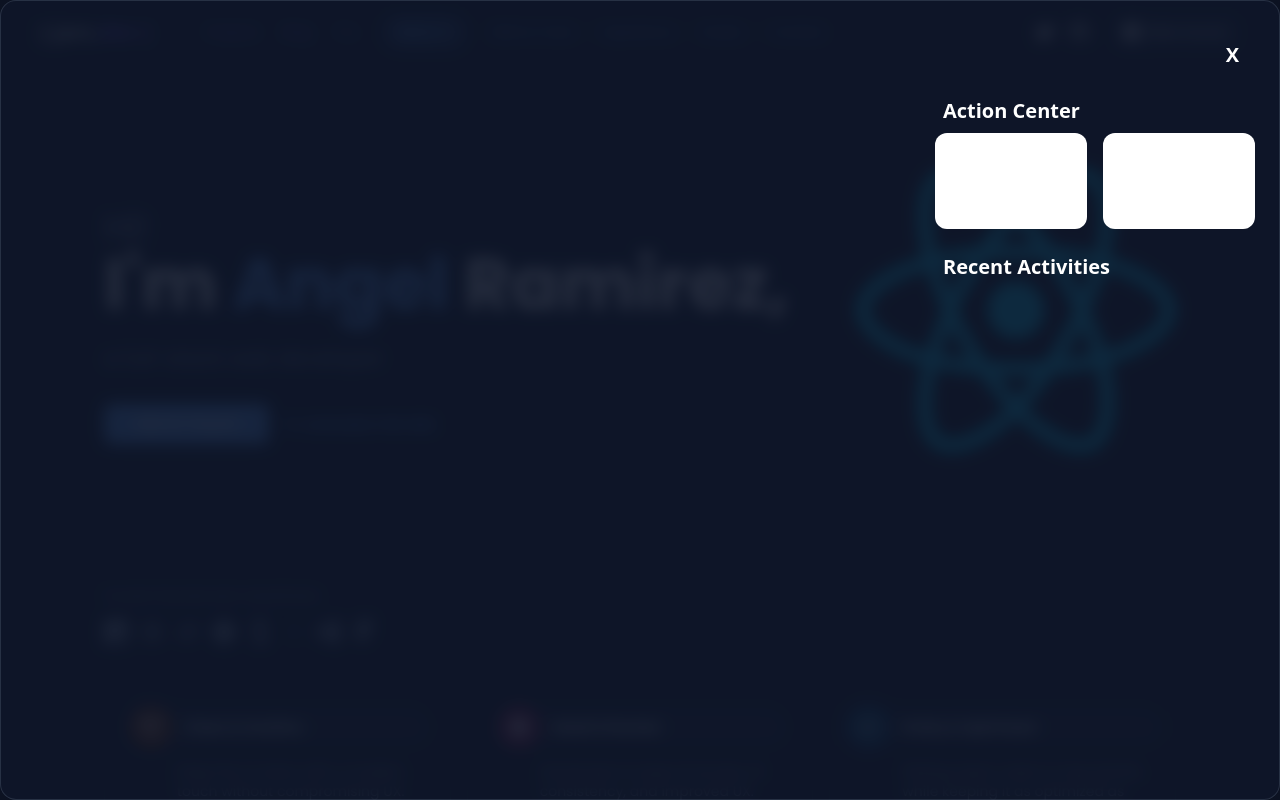
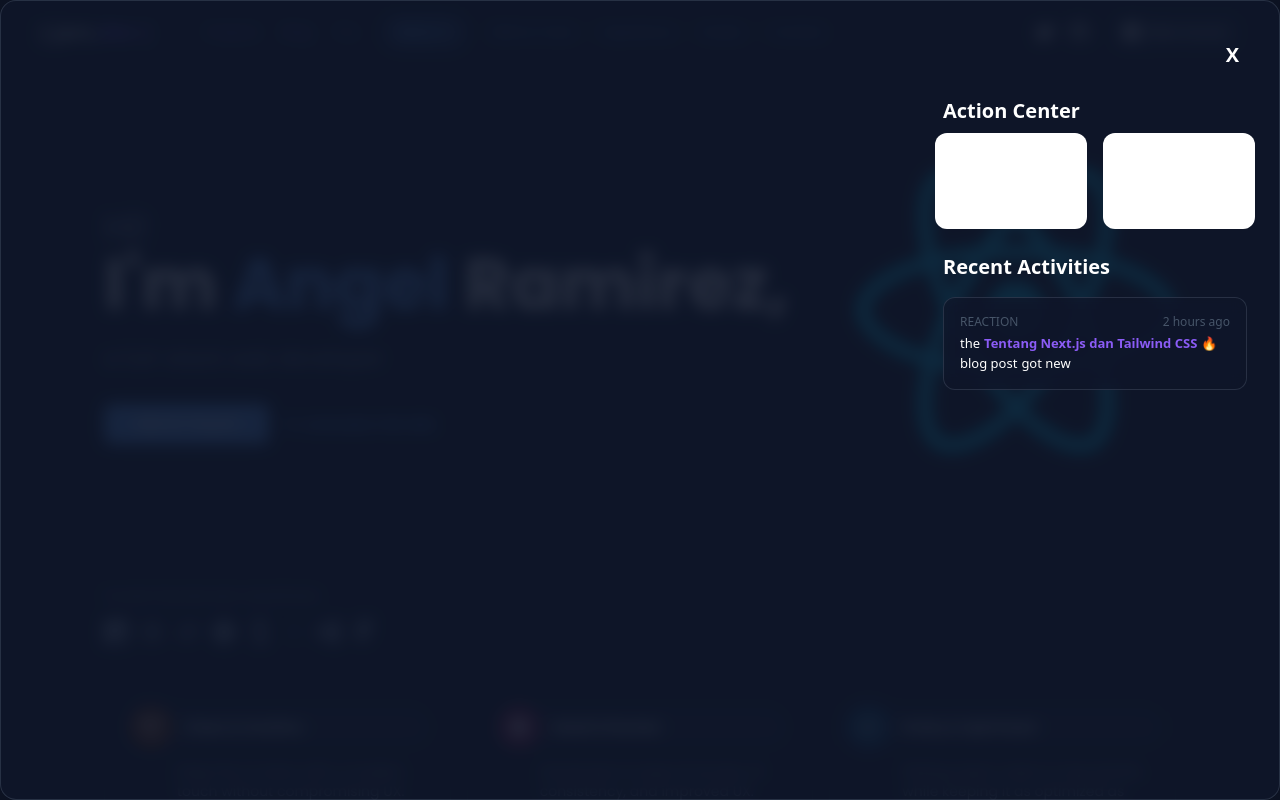
Before and after one commit to ImJars/Development-full-coding, a React (Vite) app: page / in a window 1280 px wide. Both pictures are taken after a click on the button "Main Access". Shown: the top 800 px of the page. Built offline with nearby package versions, Linux system fonts and the light colour scheme.

Commit message:
Create avtivitieComponent

```diff
--- /dev/null
+++ b/src/components/activitieComponent.jsx
@@ -0,0 +1,24 @@
+import React from 'react'
+
+function ActivitieComponent() {
+  return (
+    <>
+        <div>
+            <a href="#" className='border-divider-light block rounded-xl border p-4 text-[13px] backdrop-blur border-text-general border-opacity-20 bg-slate-900/60'>
+                <div className='mb-1 flex justify-between text-xs text-slate-600 dark:text-slate-400'>
+                    <span>REACTION</span>
+                    <span>2 hours ago</span>
+                </div>
+                <div className='flex flex-wrap items-baseline gap-x-1'>
+                    <span>the</span>
+                    <span className='text-text-purple font-semibold'>Tentang Next.js dan Tailwind CSS 🔥</span>
+                    <span class="lowercase">BLOG POST</span>
+                    <span>got new</span>
+                </div>
+            </a>
+        </div>
+    </>
+  )
+}
+
+export default ActivitieComponent
--- a/src/components/mainFlowbite.jsx
+++ b/src/components/mainFlowbite.jsx
@@ -4,6 +4,7 @@ import { motion, useAnimation } from "framer-motion";
 import styled from "styled-components";
 import { MdNightsStay } from "react-icons/md";
 import { AiFillEye } from "react-icons/ai";
+import ActivitieComponent from "./activitieComponent";
 
 const StyleLink = styled.a`
   display: flex;
@@ -106,7 +107,7 @@ function MainFlowbite() {
                       Recent Activities
                     </div>
                     <div className="scrollbar-hide flex flex-1 basis-0 flex-col gap-2 overflow-y-auto p-2 pb-4 sm:pb-8">
-
+                      <ActivitieComponent />
                     </div>
                   </div>
                 </div>
```
